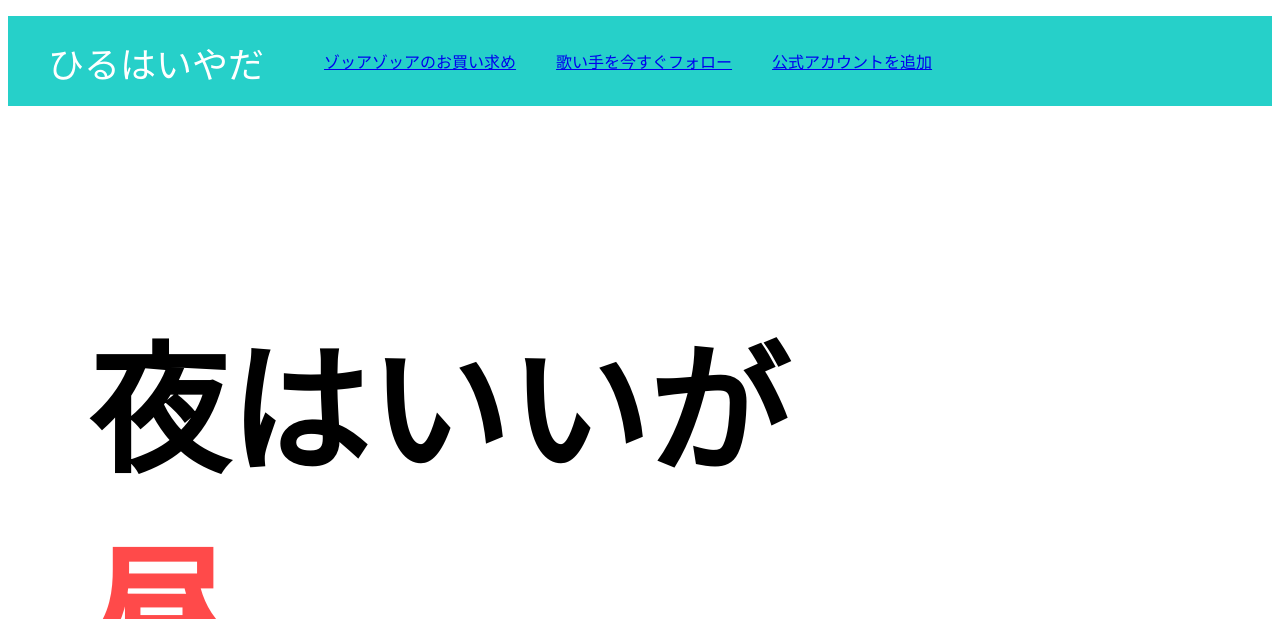
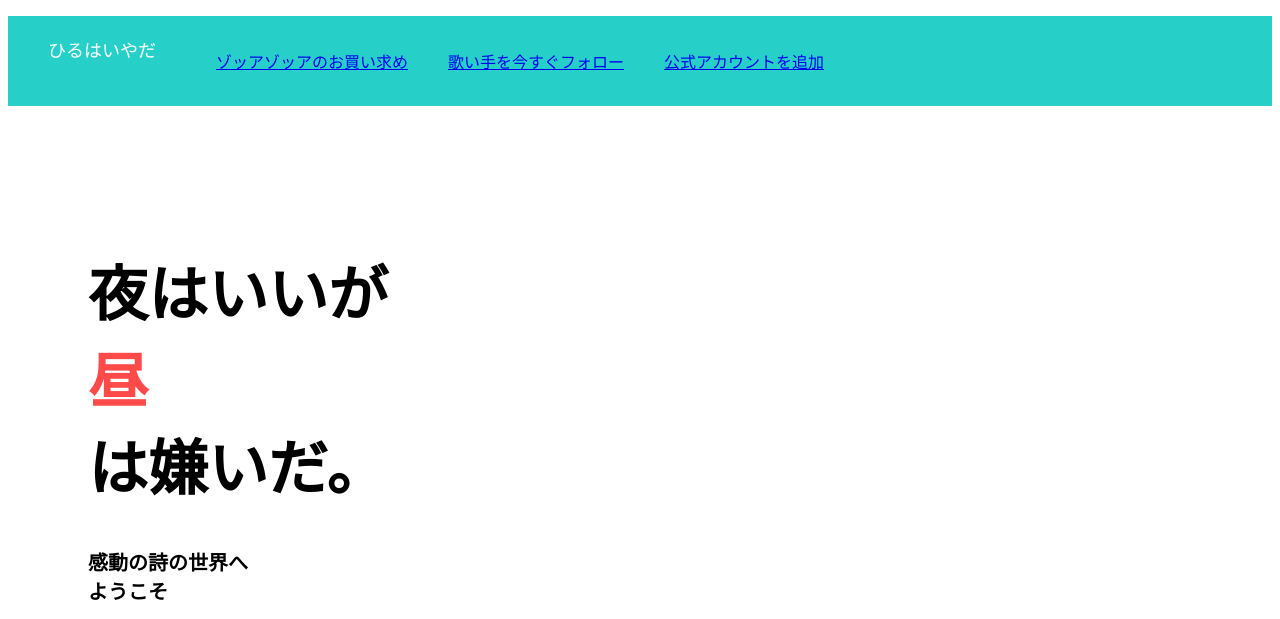
Before and after one commit to inoshishitaro/hiruiya, a plain HTML site: page index.html in a window 1280 px wide. Shown: the top 619 px of the page. Drawn offline with Linux system fonts and the light colour scheme; grey boxes are pictures that could not be loaded.

Commit message:
Update stylesheet.css

```diff
--- a/stylesheet.css
+++ b/stylesheet.css
@@ -14,7 +14,7 @@ li {
 
 .header-logo {
   float: left;
-  font-size: 36px;
+  font-size:18px;
   padding: 20px 40px;
 }
 
@@ -36,11 +36,11 @@ li {
  font-size:10px;
 }
 .copy-container h1 {
-  font-size: 140px;
+  font-size: 60px;
 }
 
 .copy-container h2 {
-  font-size: 60px;
+  font-size: 20px;
 }
 
 .copy-container span {
```
